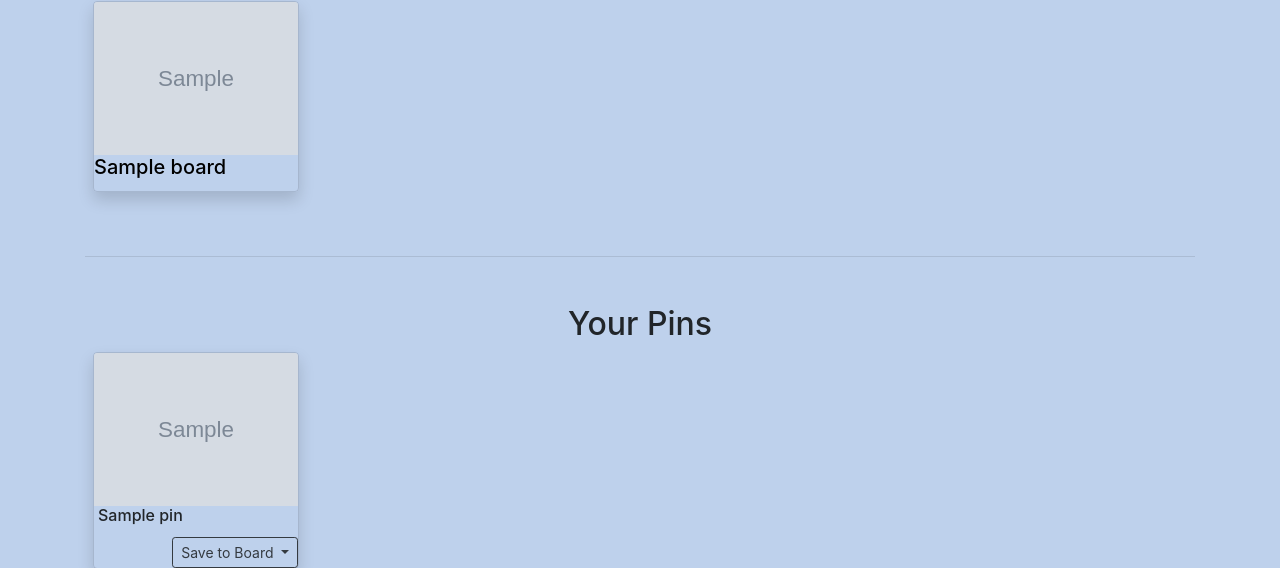
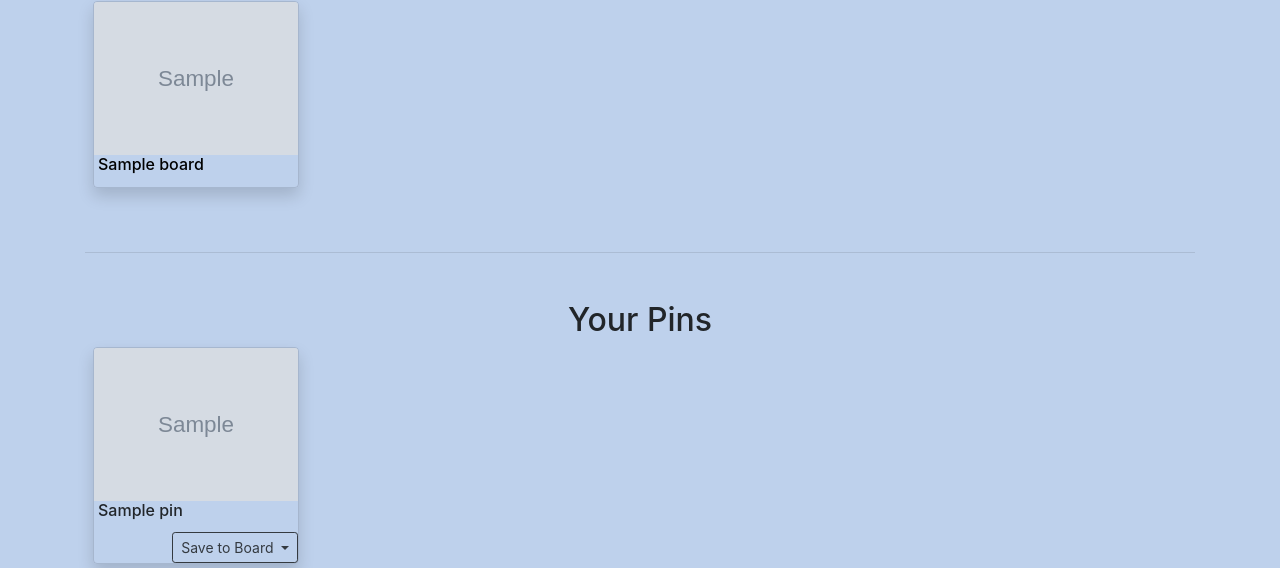
Before and after one commit to sarahbeverton/capstone, a Django app: a page that uses templates/profile.html in a window 1280 px wide. Shown: the part 786-1354 px from the top of the page. Run offline with Django 3.2, Linux system fonts and the light colour scheme; tables that the repository leaves empty hold one stand-in row (values such as "Sample post"); grey boxes marked "Sample" are stand-in pictures; some libraries are stand-ins or nearby versions.

Commit message:
changed a margin on boards in profile

```diff
--- a/templates/profile.html
+++ b/templates/profile.html
@@ -46,9 +46,9 @@
         {% for board in boards %}
         {%if board.title == board_dict.0%}
         <a href="../../board/{{ board.id }}" class="stretched-link" style="color: black; text-decoration: none;">
-          <h5 class="card-title">
+          <h6 class="card-title ml-1">
             {{board.title}}
-          </h5>
+          </h6>
         </a>
         {%endif%}
         {% endfor %}
```
